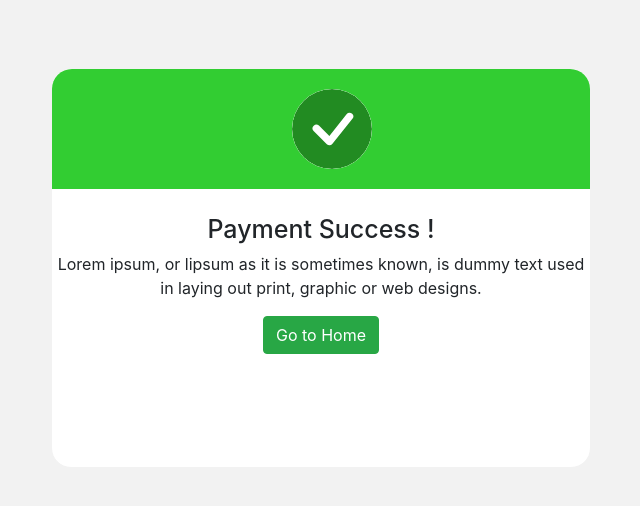
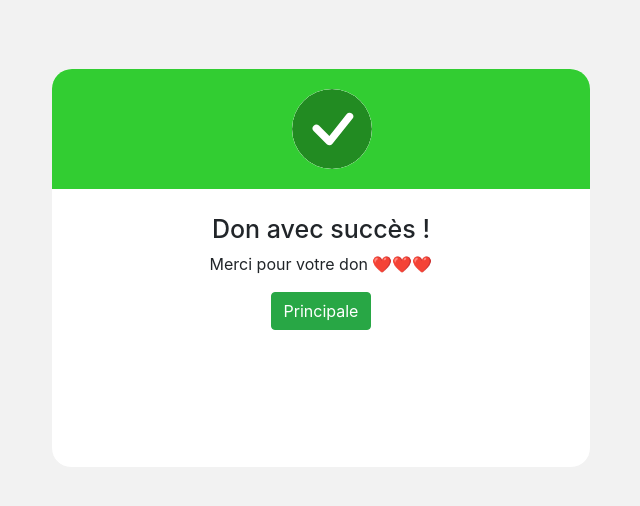
Before and after one commit to Ettalhaouy/We-share, a PHP site: page /We-share/layouts/payment-success.html in a window 1280 px wide. Shown: the top 506 px of the page, without its empty margins (319-959 px from the left). Run offline with PHP 8.4, Linux system fonts and the light colour scheme; some libraries are stand-ins or nearby versions.

Commit message:
finishing

```diff
--- a/about_ads.php
+++ b/about_ads.php
@@ -33,7 +33,7 @@ $ads = $db->query('SELECT * FROM advertisements  WHERE id = ?', [$_GET['id']])->
 <body>
     <div class="container">
         <div class="card mb-3  container">
-            <img  style="margin: 20px 0px;" src="<?php echo $ads->photo; ?>" class="img card-img-top" alt="...">
+            <img  style="margin: 20px 0px;" height="600" src="<?php echo $ads->photo; ?>" class="img card-img-top" alt="...">
             <div class="card-body">
             <h3 class="card-title"><?php echo $ads->title; ?></h3>
             <p class="card-text"><small class="text-muted"><?php echo $ads->date; ?></small></p>
--- a/assets/JS/checkout-validation.js
+++ b/assets/JS/checkout-validation.js
@@ -49,11 +49,11 @@ $(function() {
         var isCvvValid = $.payform.validateCardCVC(CVV.val());
 
         if(owner.val().length < 5)
-            alert("Wrong owner name");
+            alert("Nom de propriétaire");
         else if (!isCardValid)
-            alert("Wrong card number");
+            alert("Numéro de carte erroné ");
         else if (!isCvvValid)
-            alert("Wrong CVV");
+            alert("CVV incorrect");
         else {
 
             let element = document.createElement("input");
--- a/consult.php
+++ b/consult.php
@@ -49,9 +49,8 @@ $ads = $db->query('SELECT * FROM advertisements  WHERE id = ?', [$_GET['id']])->
         </div>
         <div style="margin: 20px 80px;">
                  <button type="button" data-toggle="modal" data-target="#myModal" class="btn btn-primary btn-block">
-                    <svg xmlns="http://www.w3.org/2000/svg" width="20" height="25" fill="currentColor" class="bi bi-cash" viewBox="0 0 16 16">
-                        <path d="M8 10a2 2 0 1 0 0-4 2 2 0 0 0 0 4z"/>
-                        <path d="M0 4a1 1 0 0 1 1-1h14a1 1 0 0 1 1 1v8a1 1 0 0 1-1 1H1a1 1 0 0 1-1-1V4zm3 0a2 2 0 0 1-2 2v4a2 2 0 0 1 2 2h10a2 2 0 0 1 2-2V6a2 2 0 0 1-2-2H3z"/>
+                    <svg xmlns="http://www.w3.org/2000/svg" width="16" height="16" fill="currentColor" class="bi bi-share-fill" viewBox="0 0 16 16">
+                    <path d="M11 2.5a2.5 2.5 0 1 1 .603 1.628l-6.718 3.12a2.499 2.499 0 0 1 0 1.504l6.718 3.12a2.5 2.5 0 1 1-.488.876l-6.718-3.12a2.5 2.5 0 1 1 0-3.256l6.718-3.12A2.5 2.5 0 0 1 11 2.5z"/>
                     </svg>
                     Partager
                 </button>
--- a/layouts/payment-success.html
+++ b/layouts/payment-success.html
@@ -27,9 +27,9 @@
                             </svg>
                         </div>
                         <div class="content">
-                            <h1>Payment Success !</h1>
-                            <p>Lorem ipsum, or lipsum as it is sometimes known, is dummy text used in laying out print, graphic or web designs. </p>
-                            <button type="button" class="btn btn-success" ><a href="../index.php" style="text-decoration: none; color: white;">Go to Home</a></button>
+                            <h1>Don avec succès !</h1>
+                            <p>Merci pour votre don ❤️❤️❤️</p>
+                            <button type="button" class="btn btn-success" ><a href="../index.php" style="text-decoration: none; color: white;">Principale</a></button>
                         </div>
                     </div>
                 </div>
--- a/verifie_donation.php
+++ b/verifie_donation.php
@@ -73,7 +73,7 @@ if(!empty($_POST) && !empty($_FILES)){
         <header class="text-white text-center">
             <h1 class="display-4">Vérifier votre donation</h1>
             <p class="lead mb-0">Merci d'uploader votre reçu de virement bancaire pour vérifier votre donation</p><br><br>
-            <input type="number" class="form-control" id="amountInput" name="donationAmount" placeholder="Enter Amount">
+            <input type="number" class="form-control" id="amountInput" name="donationAmount" placeholder="La somme de don">
             <br>
             <select id="Appels" name="Appels" class="form-select">
                     <option selected>Sélectionner l'appel à don concernée</option>
@@ -92,9 +92,9 @@ if(!empty($_POST) && !empty($_FILES)){
                 <!-- Upload image input-->
                 <div class="input-group mb-3 px-2 py-2 rounded-pill bg-white shadow-sm">
                     <input id="upload" type="file" onchange="readURL(this);" name="img" class="form-control border-0">
-                    <label id="upload-label" for="upload" class="font-weight-light text-muted">Choose file</label>
+                    <label id="upload-label" for="upload" class="font-weight-light text-muted">Fichier</label>
                     <div class="input-group-append">
-                        <label for="upload" class="btn btn-light m-0 rounded-pill px-4"> <i class="fa fa-cloud-upload mr-2 text-muted"></i><small class="text-uppercase font-weight-bold text-muted">Choose file</small></label>
+                        <label for="upload" class="btn btn-light m-0 rounded-pill px-4"> <i class="fa fa-cloud-upload mr-2 text-muted"></i><small class="text-uppercase font-weight-bold text-muted">Choisir un fichier</small></label>
                     </div>
                 </div>
             </div>
```
Also changed, not shown: uploads/external-content.duckduckgo.com.png.
